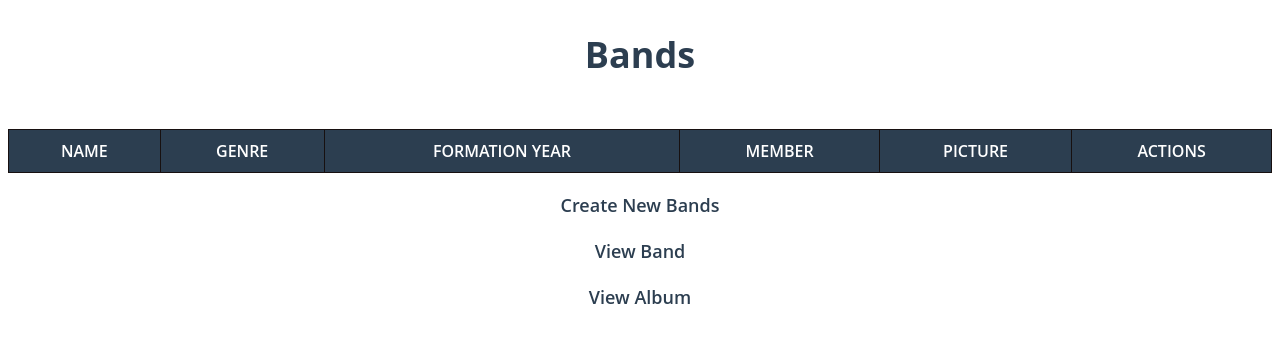
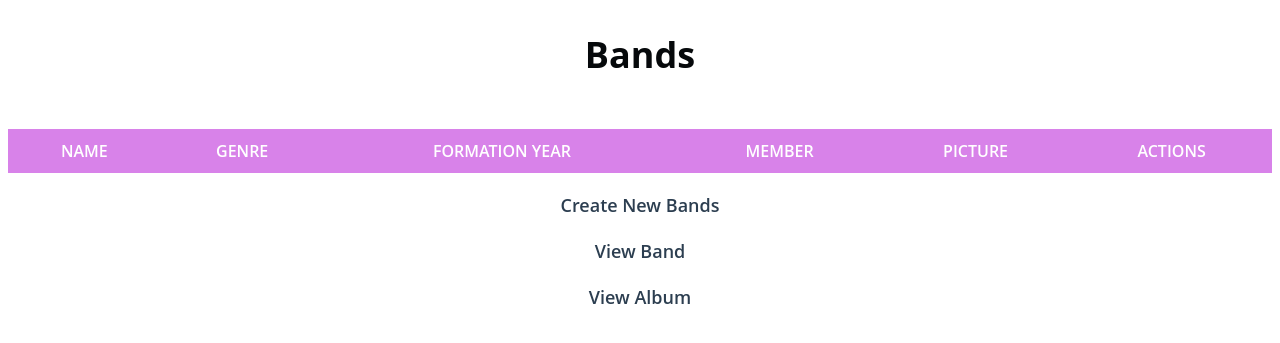
Before and after one commit to beeyah2002/Front-End-Node, a Node server app: template Bands.ejs in a window 1280 px wide. Shown: the top 343 px of the page. Run offline with Node 20, Linux system fonts and the light colour scheme; the template is opened without the code that fills it, so the values that code supplies are empty.

Commit message:
กกก

```diff
--- a/public/css/style.css
+++ b/public/css/style.css
@@ -12,7 +12,7 @@ body {
     margin-top: 30px;
     margin-bottom: 50px;
     font-size: 36px;
-    color: #2C3E50;
+    color: #06090b;
   }
 
   /* Style the table */
@@ -22,21 +22,21 @@ body {
   }
 
   th, td {
-    border: 1px solid #171010;
+    border: 1px solid #d882e9;
     padding: 12px;
 
 
   }
 
   th {
-    background-color: #2C3E50;
+    background-color: #d882e9;
     color: white;
     font-weight: 600;
     text-transform: uppercase;
   }
 
   tr:nth-child(even) {
-    background-color: #f5f5f5;
+    background-color: #d882e9;
   }
 
 /* Style the form */
```
